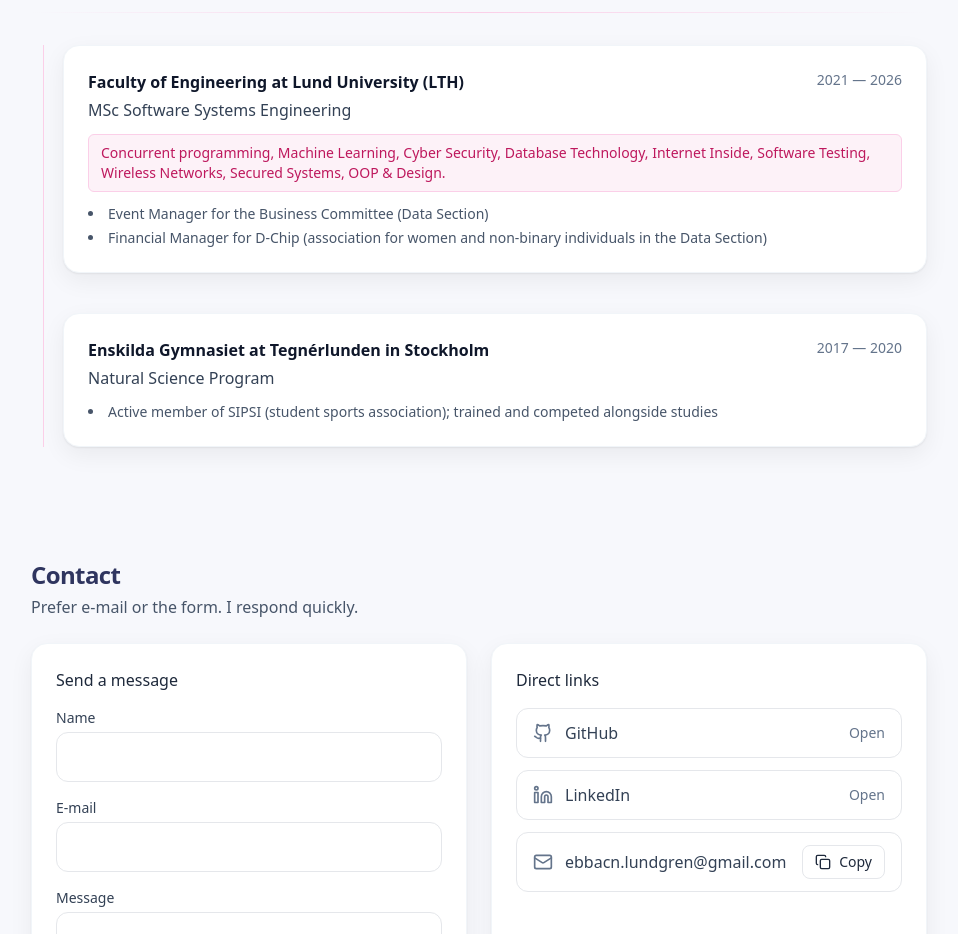
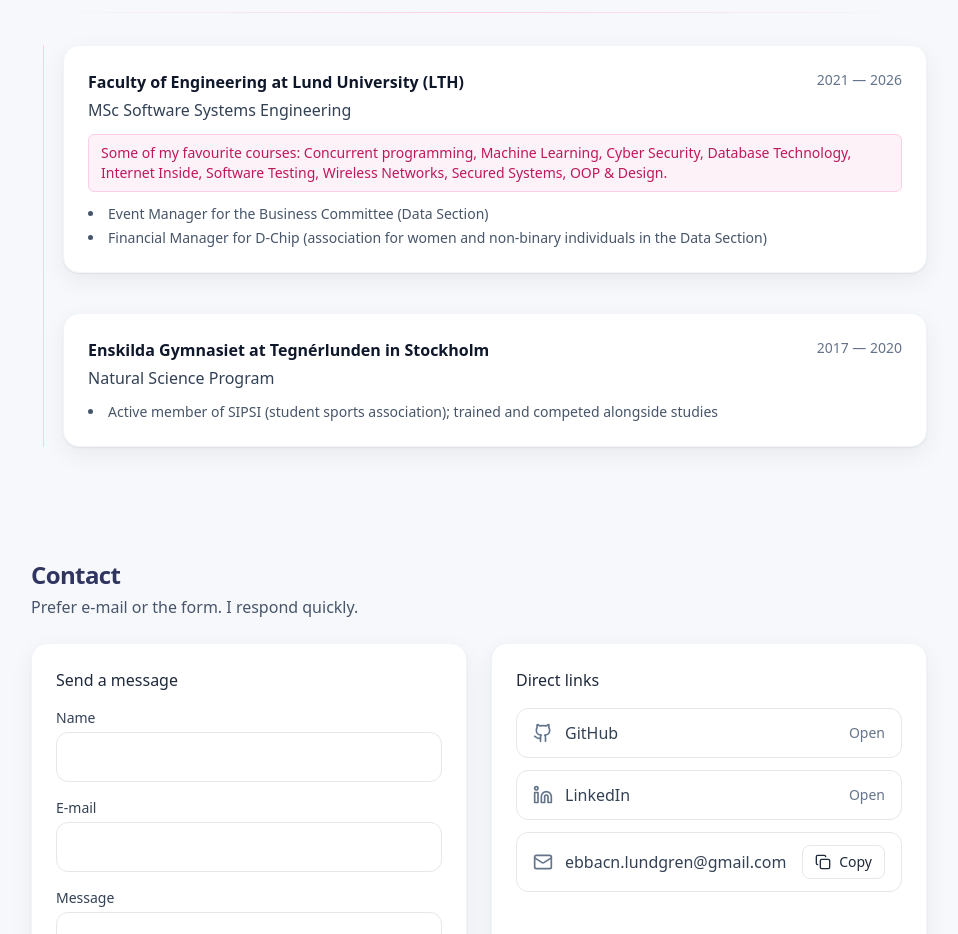
Before and after one commit to EbbacnLundgren/portfolio, a Next.js app: page / in a window 1280 px wide. Shown: the part 2500-3434 px from the top of the page, without its empty margins (161-1119 px from the left). Built offline with nearby package versions, Linux system fonts and the light colour scheme.

Commit message:
Fixed spelling error

```diff
--- a/content/data.ts
+++ b/content/data.ts
@@ -105,7 +105,7 @@ export const data = {
       degree: "MSc Software Systems Engineering",
       period: "2021 — 2026",
       details:
-      "Concurrent programming, Machine Learning, Cyber Security, Database Technology, Internet Inside, Software Testing, Wireless Networks, Secured Systems, OOP & Design.",
+      "Some of my favourite courses: Concurrent programming, Machine Learning, Cyber Security, Database Technology, Internet Inside, Software Testing, Wireless Networks, Secured Systems, OOP & Design.",
       involvement: [
         "Event Manager for the Business Committee (Data Section)",
         "Financial Manager for D-Chip (association for women and non-binary individuals in the Data Section)",
```
